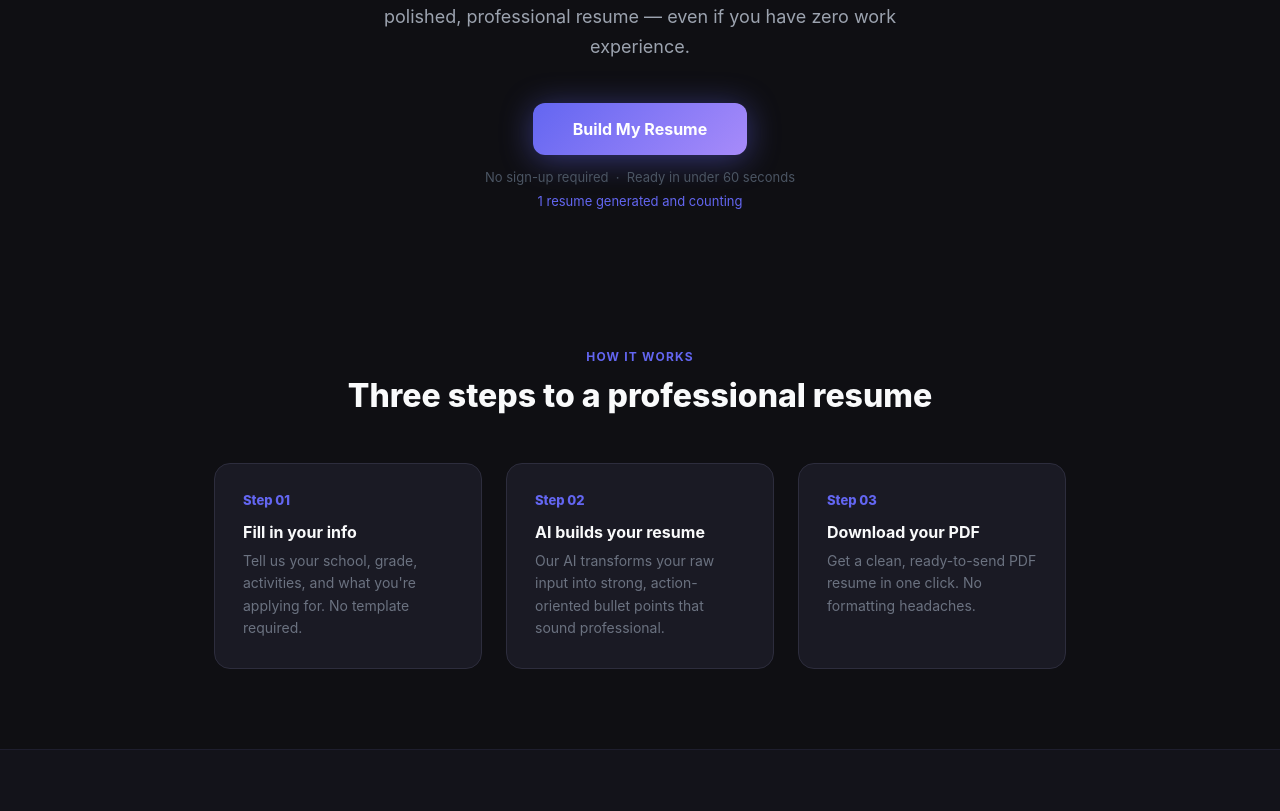
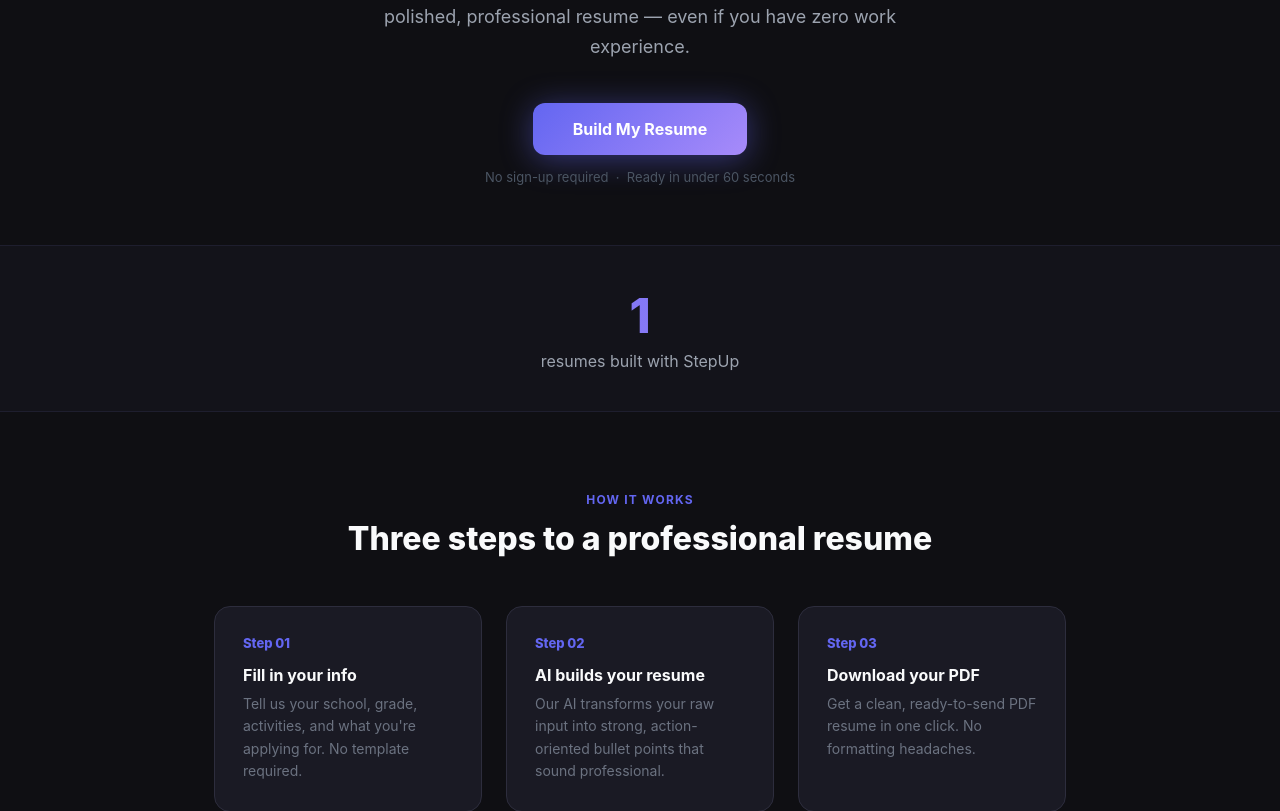
Before and after one commit to LukePuz/stepup, a Flask app: template templates/index.html in a window 1280 px wide. Shown: the part 381-1192 px from the top of the page. Run offline with Flask 3, Linux system fonts and the light colour scheme; the template is opened without the code that fills it: most values are stand-ins (such as "Sample title", 1, 10 or a date in 2020).

Commit message:
Move resume counter to its own section below hero

```diff
--- a/templates/index.html
+++ b/templates/index.html
@@ -214,10 +214,14 @@
     <p class="subtitle">StepUp uses AI to turn your activities, clubs, and skills into a polished, professional resume — even if you have zero work experience.</p>
     <a href="/build" class="hero-cta">Build My Resume</a>
     <p class="hero-note">No sign-up required &nbsp;&middot;&nbsp; Ready in under 60 seconds</p>
-    {% if count > 0 %}
-    <p class="hero-note" style="margin-top:8px; color:#6366f1;">{{ count }} resume{{ 's' if count != 1 }} generated and counting</p>
-    {% endif %}
   </div>
+
+  {% if count > 0 %}
+  <div style="text-align:center; padding: 40px 24px; border-top: 1px solid #1e1e2e; border-bottom: 1px solid #1e1e2e; background:#13131a;">
+    <div style="font-size: 48px; font-weight: 800; background: linear-gradient(135deg, #6366f1, #a78bfa); -webkit-background-clip: text; -webkit-text-fill-color: transparent;">{{ count }}</div>
+    <div style="font-size: 16px; color: #9ca3af; margin-top: 6px;">resumes built with StepUp</div>
+  </div>
+  {% endif %}
 
   <div class="section">
     <div class="section-label">How it works</div>
```
